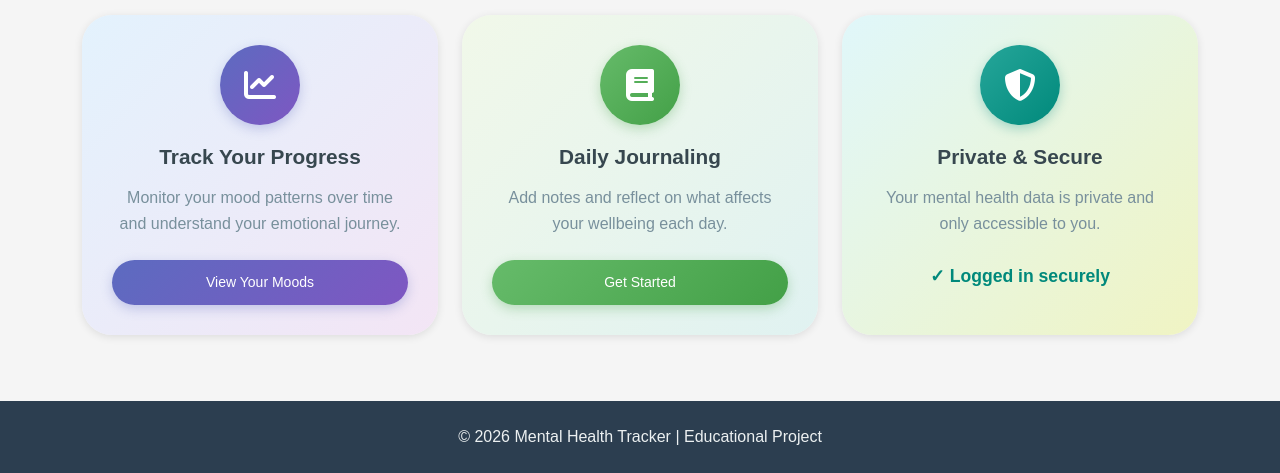
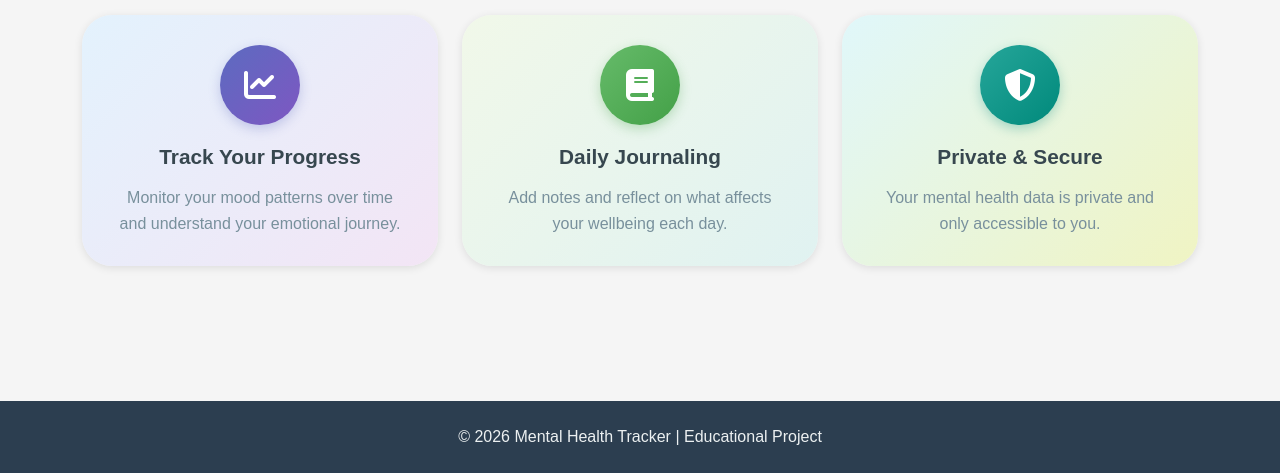
Before and after one commit to oliveiracle/mental-health-tracker, a Django app: page / in a window 1280 px wide. Shown: the part 327-800 px from the top of the page. Run offline with Django 5.2, Linux system fonts and the light colour scheme; the visitor is signed in with stand-in values (Sample User, id 1).

Commit message:
remove duplicate buttons from cards

```diff
--- a/tracker/templates/tracker/home.html
+++ b/tracker/templates/tracker/home.html
@@ -26,11 +26,6 @@
           <h3 class="card-title" style="color: #37474f; font-weight: 600; margin-bottom: 15px;">Track Your Progress</h3>
           <p class="card-text" style="color: #78909c; line-height: 1.6;">Monitor your mood patterns over time and understand your emotional journey.</p>
         </div>
-        {% if user.is_authenticated %}
-          <a href="{% url 'mood_list' %}" class="btn btn-sm mt-4" style="background: linear-gradient(135deg, #5c6bc0 0%, #7e57c2 100%); border: none; color: white; border-radius: 25px; padding: 12px 28px; transition: all 0.3s; font-weight: 500; box-shadow: 0 4px 12px rgba(92, 107, 192, 0.3);">View Your Moods</a>
-        {% else %}
-          <a href="{% url 'login' %}" class="btn btn-sm mt-4" style="background: linear-gradient(135deg, #5c6bc0 0%, #7e57c2 100%); border: none; color: white; border-radius: 25px; padding: 12px 28px; transition: all 0.3s; font-weight: 500; box-shadow: 0 4px 12px rgba(92, 107, 192, 0.3);">Sign In</a>
-        {% endif %}
       </div>
     </div>
   </div>
@@ -46,11 +41,6 @@
           <h3 class="card-title" style="color: #37474f; font-weight: 600; margin-bottom: 15px;">Daily Journaling</h3>
           <p class="card-text" style="color: #78909c; line-height: 1.6;">Add notes and reflect on what affects your wellbeing each day.</p>
         </div>
-        {% if user.is_authenticated %}
-          <a href="{% url 'mood_create' %}" class="btn btn-sm mt-4" style="background: linear-gradient(135deg, #66bb6a 0%, #43a047 100%); border: none; color: white; border-radius: 25px; padding: 12px 28px; transition: all 0.3s; font-weight: 500; box-shadow: 0 4px 12px rgba(67, 160, 71, 0.3);">Get Started</a>
-        {% else %}
-          <a href="{% url 'register' %}" class="btn btn-sm mt-4" style="background: linear-gradient(135deg, #66bb6a 0%, #43a047 100%); border: none; color: white; border-radius: 25px; padding: 12px 28px; transition: all 0.3s; font-weight: 500; box-shadow: 0 4px 12px rgba(67, 160, 71, 0.3);">Get Started</a>
-        {% endif %}
       </div>
     </div>
   </div>
@@ -66,11 +56,6 @@
           <h3 class="card-title" style="color: #37474f; font-weight: 600; margin-bottom: 15px;">Private & Secure</h3>
           <p class="card-text" style="color: #78909c; line-height: 1.6;">Your mental health data is private and only accessible to you.</p>
         </div>
-        {% if user.is_authenticated %}
-          <p style="color: #00897b; font-weight: 600; margin-top: auto; padding-top: 10px; font-size: 1.1em;">✓ Logged in securely</p>
-        {% else %}
-          <a href="{% url 'login' %}" class="btn btn-sm mt-4" style="background: linear-gradient(135deg, #26a69a 0%, #00897b 100%); border: none; color: white; border-radius: 25px; padding: 12px 28px; transition: all 0.3s; font-weight: 500; box-shadow: 0 4px 12px rgba(0, 137, 123, 0.3);">Sign In</a>
-        {% endif %}
       </div>
     </div>
   </div>
```
